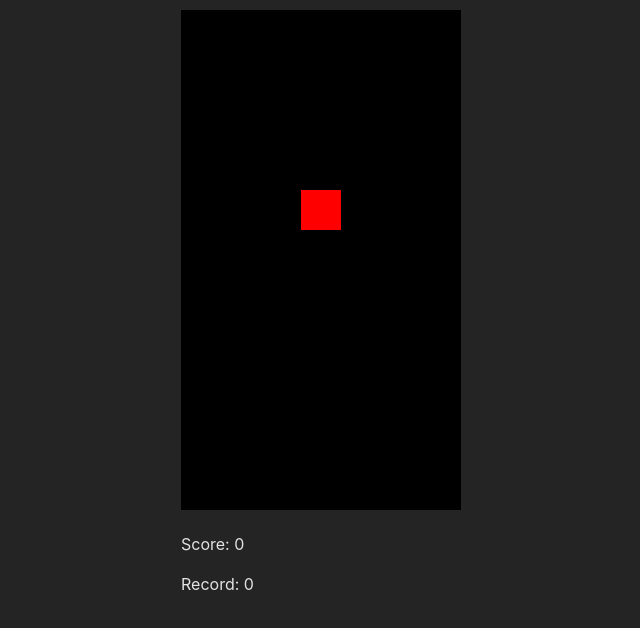
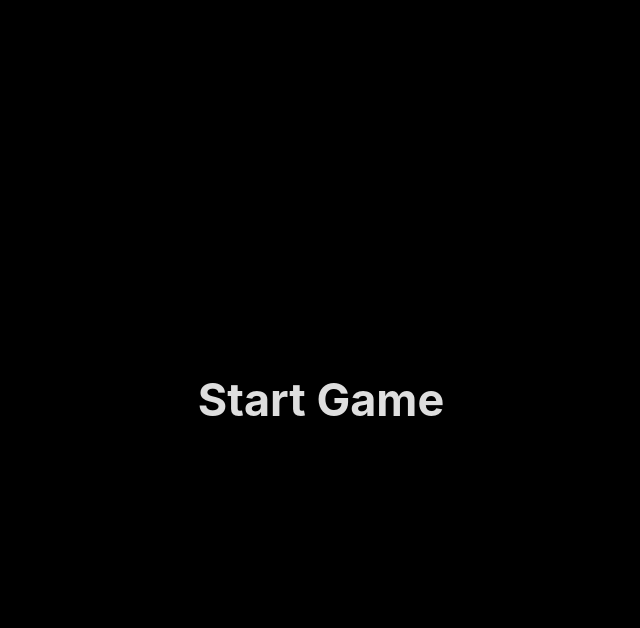
Before and after one commit to YilbertLuna/tetris, a website built with Vite: page index.html in a window 1280 px wide. Shown: the whole page, without its empty margins (319-959 px from the left). Built offline with nearby package versions, Linux system fonts and the light colour scheme.

Commit message:
adding style and section for start game

```diff
--- a/index.html
+++ b/index.html
@@ -9,6 +9,9 @@
   <body>
     <div id="app">
 
+      <section>
+        <h1>Start Game</h1>
+      </section>
       <canvas></canvas>
 
     </div>
--- a/main.js
+++ b/main.js
@@ -240,4 +240,12 @@ function removeRows() {
 
 }
 
-upDate()
+const startGame = document.querySelector('section')
+
+startGame.addEventListener('click', () => {
+
+  upDate()
+
+  startGame.remove()
+
+})
--- a/style.css
+++ b/style.css
@@ -21,3 +21,23 @@ body {
   place-content: center;
 
 }
+
+section{
+  position: absolute;
+  background: black;
+  top: 0;
+  inset: 0;
+  display: grid;
+  font-size: 30px;
+  place-content: center;
+}
+
+section h1{
+  cursor: pointer;
+}
+
+p, p span{
+  margin: 0;
+  top: 0;
+  font-size: larger;
+}
```
